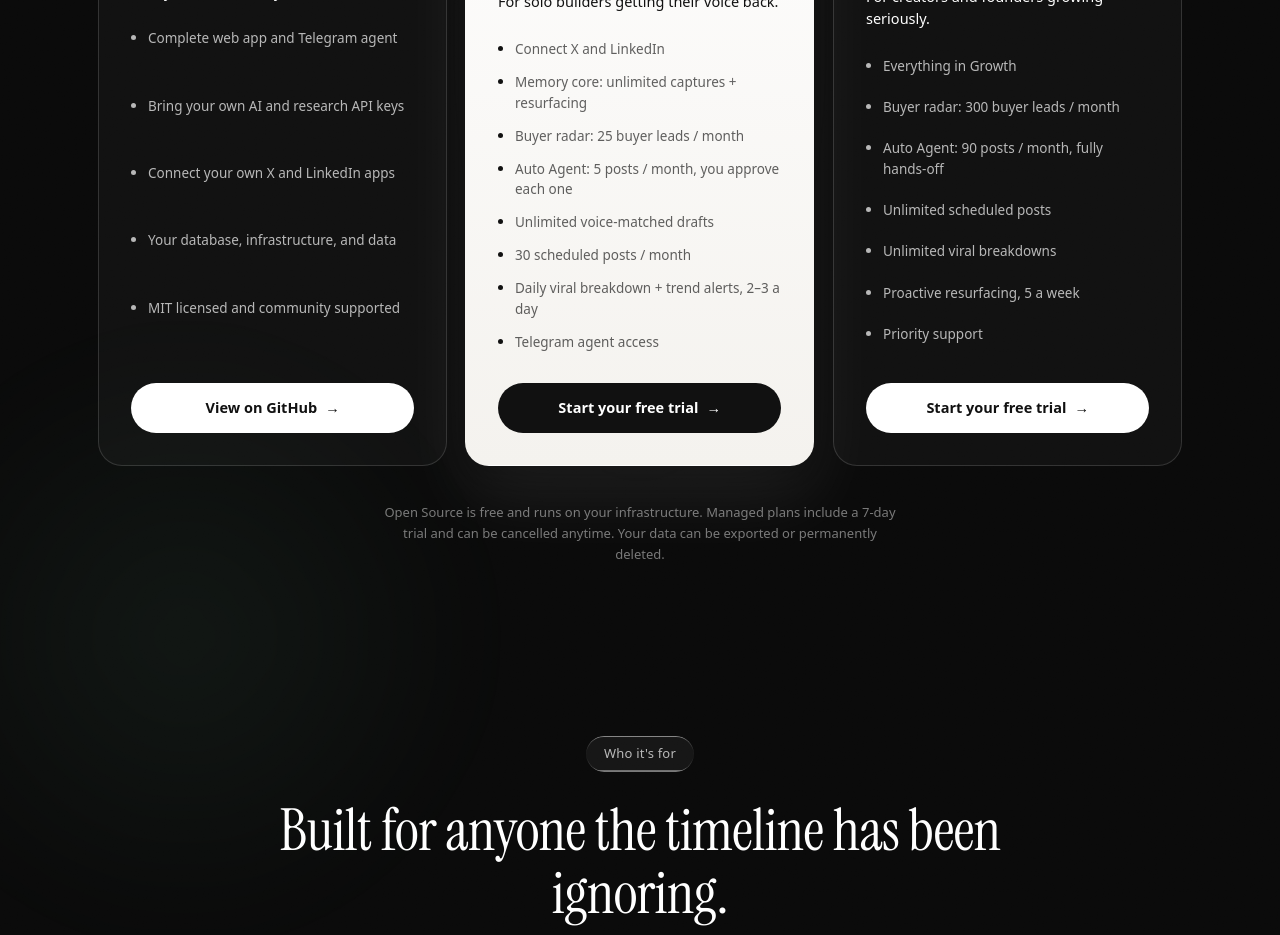
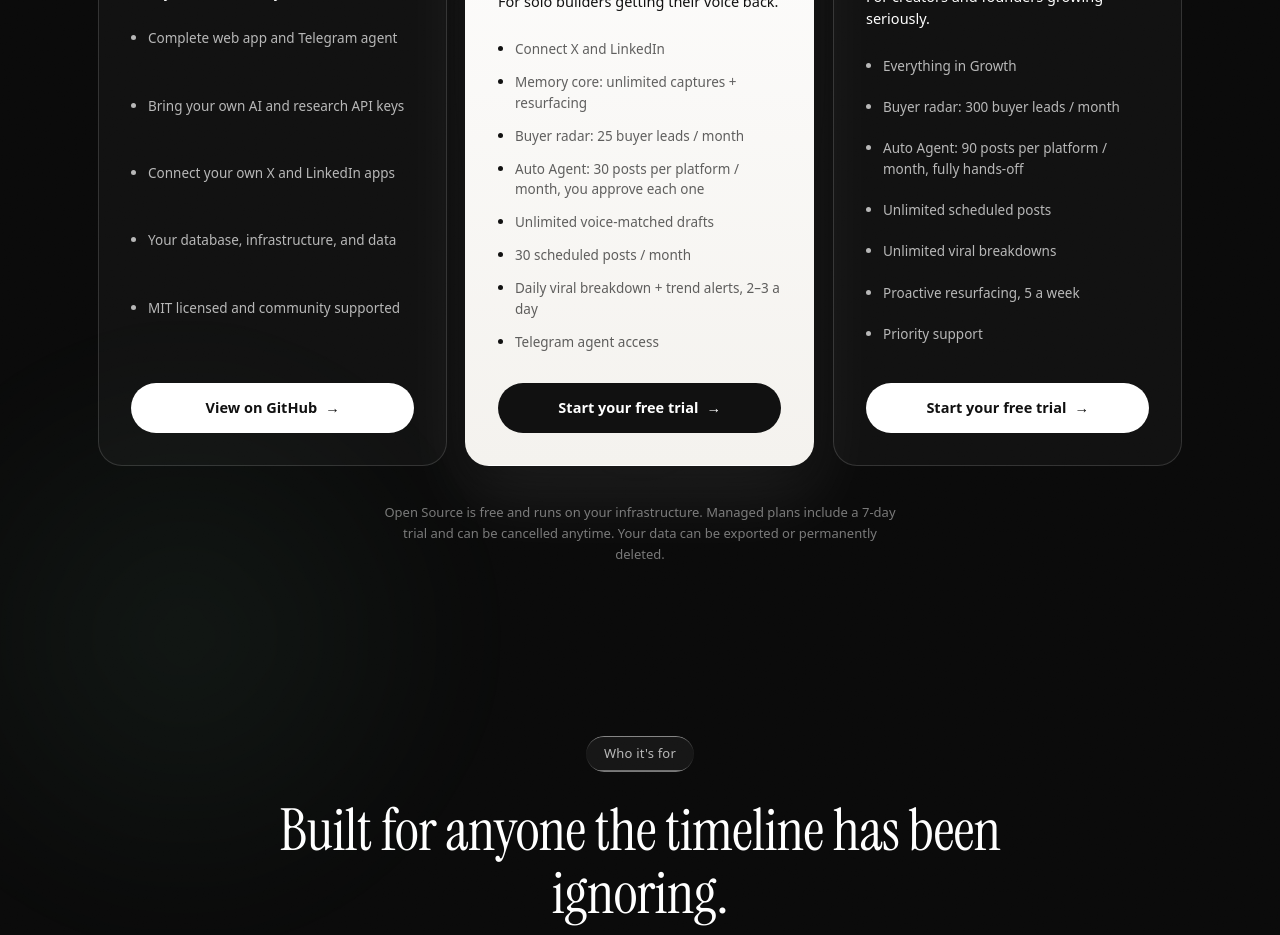
Before and after one commit to parry22/yoinky-landing, a Next.js app: page / in a window 1280 px wide. Shown: the part 2460-3395 px from the top of the page. Built offline with nearby package versions, Linux system fonts and the light colour scheme.

Commit message:
Update per-platform Auto Agent limits

```diff
--- a/app/(frontend)/components/HomePricing.tsx
+++ b/app/(frontend)/components/HomePricing.tsx
@@ -42,7 +42,7 @@ const PLANS: Plan[] = [
       "Connect X and LinkedIn",
       "Memory core: unlimited captures + resurfacing",
       "Buyer radar: 25 buyer leads / month",
-      "Auto Agent: 5 posts / month, you approve each one",
+      "Auto Agent: 30 posts per platform / month, you approve each one",
       "Unlimited voice-matched drafts",
       "30 scheduled posts / month",
       "Daily viral breakdown + trend alerts, 2–3 a day",
@@ -62,7 +62,7 @@ const PLANS: Plan[] = [
       "Everything in Growth",
       // 300, not "unlimited" — billing/entitlements.ts SCALE caps this at 300/mo.
       "Buyer radar: 300 buyer leads / month",
-      "Auto Agent: 90 posts / month, fully hands-off",
+      "Auto Agent: 90 posts per platform / month, fully hands-off",
       "Unlimited scheduled posts",
       "Unlimited viral breakdowns",
       "Proactive resurfacing, 5 a week",
```
